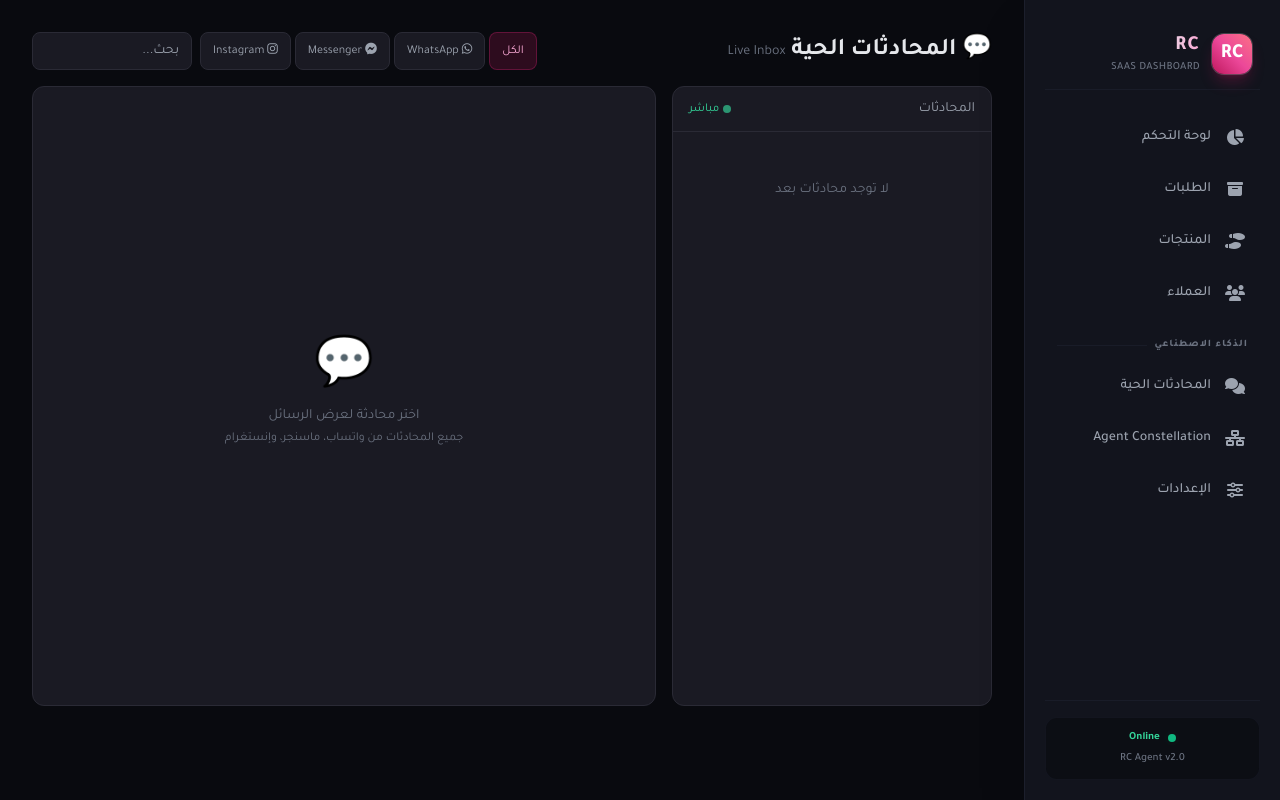
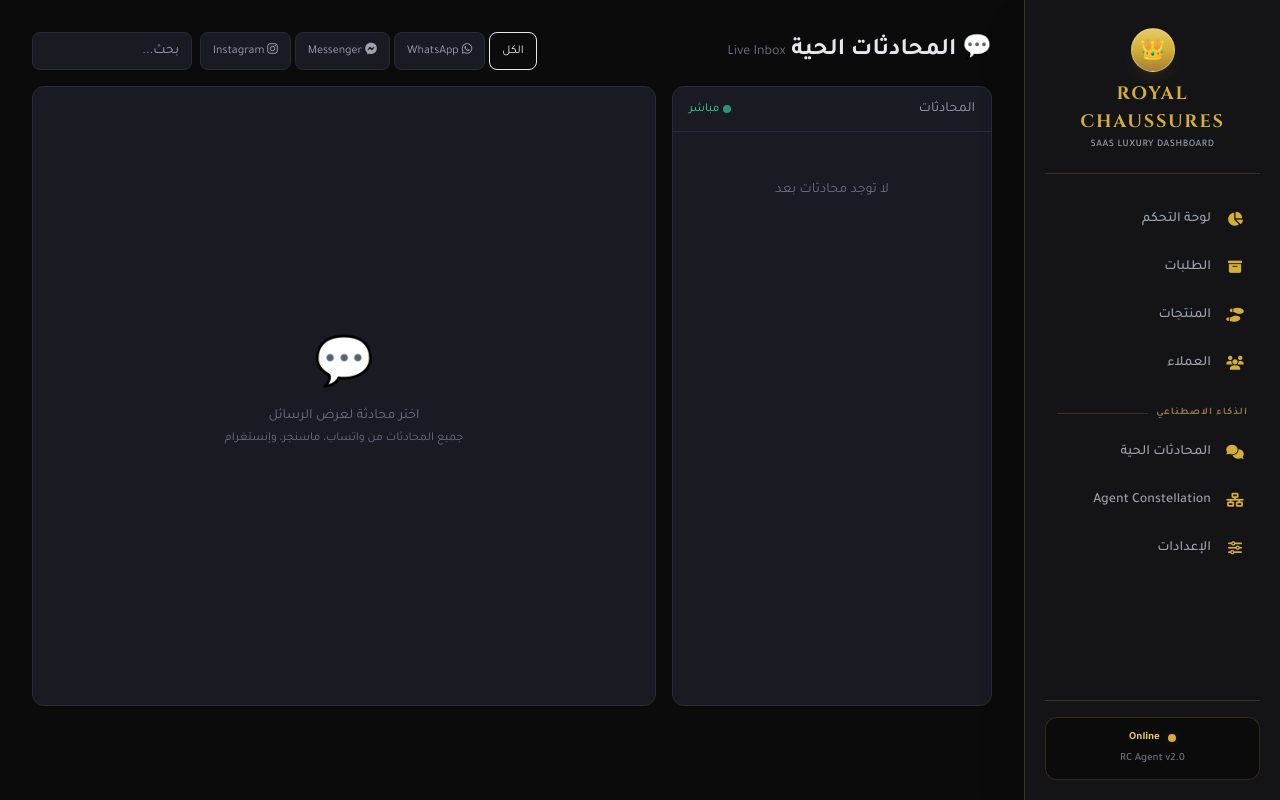
Before and after one commit to 040916073mustapha/royal-chaussures-server, a Flask app: page /dashboard/chat in a window 1280 px wide. Run offline with Flask 3, Linux system fonts and the light colour scheme; data that the repository does not hold is empty; some libraries are stand-ins or nearby versions.

Commit message:
Update dashboard_base.html

```diff
--- a/templates/dashboard_base.html
+++ b/templates/dashboard_base.html
@@ -3,38 +3,36 @@
 <head>
     <meta charset="UTF-8">
     <meta name="viewport" content="width=device-width, initial-scale=1.0">
-    <title>RC - Dashboard</title>
+    <title>RC - Royal Dashboard</title>
     <script src="https://cdn.tailwindcss.com"></script>
     <script defer src="https://cdn.jsdelivr.net/npm/alpinejs@3.x.x/dist/cdn.min.js"></script>
     <link rel="preconnect" href="https://fonts.googleapis.com">
     <link rel="preconnect" href="https://fonts.gstatic.com" crossorigin>
-    <link href="https://fonts.googleapis.com/css2?family=Plus+Jakarta+Sans:wght@400;500;600;700&family=Tajawal:wght@400;500;700;800&display=swap" rel="stylesheet">
+    <link href="https://fonts.googleapis.com/css2?family=Cinzel:wght@600;700;800&family=Tajawal:wght@400;500;700;800&display=swap" rel="stylesheet">
     <script>
         tailwind.config = {
             darkMode: "class",
             theme: {
                 extend: {
                     fontFamily: {
-                        sans: ['Tajawal', 'Plus Jakarta Sans', 'sans-serif'],
+                        sans: ['Tajawal', 'sans-serif'],
+                        serif: ['Cinzel', 'serif'],
                     },
                     colors: {
-                        royal: {
-                            50: "#fdf2f8",
-                            100: "#fce7f3",
-                            200: "#fbcfe8",
-                            300: "#f9a8d4",
-                            400: "#f472b6",
-                            500: "#db2777",
-                            600: "#be185d",
-                            700: "#9d174d",
-                            800: "#831843",
-                            900: "#500724"
+                        gold: {
+                            100: "#FDF8E2",
+                            200: "#F9EBB0",
+                            300: "#E6CA65",
+                            400: "#D4AF37",
+                            500: "#C5A059",
+                            600: "#A37F38",
+                            700: "#7E5F24",
                         },
-                        dark: {
-                            bg: "#090A0F",
-                            card: "#12141D",
-                            border: "#1E2230",
-                            hover: "#1A1D2B"
+                        luxury: {
+                            bg: "#0B0B0C",
+                            card: "#141416",
+                            border: "#26262A",
+                            hover: "#1D1D21"
                         }
                     }
                 }
@@ -44,80 +42,78 @@
     </script>
     <link rel="stylesheet" href="https://cdnjs.cloudflare.com/ajax/libs/font-awesome/6.5.2/css/all.min.css">
 </head>
-<body class="bg-dark-bg text-gray-200 font-sans antialiased selection:bg-royal-500 selection:text-white" x-data="app()">
+<body class="bg-luxury-bg text-gray-200 font-sans antialiased selection:bg-gold-500 selection:text-black" x-data="app()">
     <div class="flex h-screen overflow-hidden">
 
-        <!-- Sidebar -->
-        <aside class="w-64 bg-dark-card border-l border-dark-border/80 p-5 flex flex-col justify-between shadow-2xl relative z-20">
+        <!-- Luxury Sidebar -->
+        <aside class="w-64 bg-luxury-card border-l border-gold-500/20 p-5 flex flex-col justify-between shadow-2xl relative z-20">
             <div>
-                <!-- Brand Header -->
-                <div class="flex items-center gap-3 px-2 py-3 mb-6 border-b border-dark-border/60">
-                    <div class="w-10 h-10 rounded-xl bg-gradient-to-tr from-royal-600 via-pink-500 to-rose-400 flex items-center justify-center text-white font-black text-xl shadow-lg shadow-royal-600/30 ring-1 ring-white/20">
-                        RC
+                <!-- Royal Brand Header -->
+                <div class="flex flex-col items-center justify-center pt-2 pb-5 mb-6 border-b border-gold-500/20 text-center">
+                    <div class="w-11 h-11 rounded-full bg-gradient-to-b from-gold-300 via-gold-400 to-gold-600 flex items-center justify-center text-black font-serif font-black text-xl shadow-lg shadow-gold-500/10 border border-gold-200/40 mb-2">
+                        👑
                     </div>
-                    <div>
-                        <h1 class="text-xl font-extrabold tracking-wider bg-gradient-to-r from-white via-gray-200 to-royal-300 bg-clip-text text-transparent">
-                            RC
-                        </h1>
-                        <p class="text-[11px] font-medium text-gray-500 tracking-wide uppercase">SaaS Dashboard</p>
-                    </div>
+                    <h1 class="font-serif text-lg font-bold tracking-widest text-gold-400">
+                        ROYAL CHAUSSURES
+                    </h1>
+                    <p class="text-[10px] font-medium text-gray-400 tracking-wider uppercase mt-0.5">SaaS Luxury Dashboard</p>
                 </div>
 
                 <!-- Navigation Links -->
                 <nav class="space-y-1.5">
-                    <a href="/dashboard" class="flex items-center gap-3.5 px-3.5 py-2.5 rounded-xl font-medium text-sm transition-all duration-200 {{ 'bg-gradient-to-r from-royal-600/25 to-pink-600/10 text-royal-300 border border-royal-500/30 shadow-md shadow-royal-950/40' if active == 'dashboard' else 'text-gray-400 hover:bg-dark-hover hover:text-gray-100 border border-transparent' }}">
-                        <i class="fa-solid fa-chart-pie text-base w-5 text-center"></i>
+                    <a href="/dashboard" class="flex items-center gap-3.5 px-3.5 py-2.5 rounded-xl font-medium text-sm transition-all duration-200 {{ 'bg-gold-500/15 text-gold-300 border border-gold-500/40 shadow-sm' if active == 'dashboard' else 'text-gray-400 hover:bg-luxury-hover hover:text-gold-200 border border-transparent' }}">
+                        <i class="fa-solid fa-chart-pie text-sm w-5 text-center text-gold-400"></i>
                         <span>لوحة التحكم</span>
                     </a>
 
-                    <a href="/dashboard/orders" class="flex items-center gap-3.5 px-3.5 py-2.5 rounded-xl font-medium text-sm transition-all duration-200 {{ 'bg-gradient-to-r from-royal-600/25 to-pink-600/10 text-royal-300 border border-royal-500/30 shadow-md shadow-royal-950/40' if active == 'orders' else 'text-gray-400 hover:bg-dark-hover hover:text-gray-100 border border-transparent' }}">
-                        <i class="fa-solid fa-box-archive text-base w-5 text-center"></i>
+                    <a href="/dashboard/orders" class="flex items-center gap-3.5 px-3.5 py-2.5 rounded-xl font-medium text-sm transition-all duration-200 {{ 'bg-gold-500/15 text-gold-300 border border-gold-500/40 shadow-sm' if active == 'orders' else 'text-gray-400 hover:bg-luxury-hover hover:text-gold-200 border border-transparent' }}">
+                        <i class="fa-solid fa-box-archive text-sm w-5 text-center text-gold-400"></i>
                         <span>الطلبات</span>
                     </a>
 
-                    <a href="/dashboard/products" class="flex items-center gap-3.5 px-3.5 py-2.5 rounded-xl font-medium text-sm transition-all duration-200 {{ 'bg-gradient-to-r from-royal-600/25 to-pink-600/10 text-royal-300 border border-royal-500/30 shadow-md shadow-royal-950/40' if active == 'products' else 'text-gray-400 hover:bg-dark-hover hover:text-gray-100 border border-transparent' }}">
-                        <i class="fa-solid fa-shoe-prints text-base w-5 text-center"></i>
+                    <a href="/dashboard/products" class="flex items-center gap-3.5 px-3.5 py-2.5 rounded-xl font-medium text-sm transition-all duration-200 {{ 'bg-gold-500/15 text-gold-300 border border-gold-500/40 shadow-sm' if active == 'products' else 'text-gray-400 hover:bg-luxury-hover hover:text-gold-200 border border-transparent' }}">
+                        <i class="fa-solid fa-shoe-prints text-sm w-5 text-center text-gold-400"></i>
                         <span>المنتجات</span>
                     </a>
 
-                    <a href="/dashboard/clients" class="flex items-center gap-3.5 px-3.5 py-2.5 rounded-xl font-medium text-sm transition-all duration-200 {{ 'bg-gradient-to-r from-royal-600/25 to-pink-600/10 text-royal-300 border border-royal-500/30 shadow-md shadow-royal-950/40' if active == 'clients' else 'text-gray-400 hover:bg-dark-hover hover:text-gray-100 border border-transparent' }}">
-                        <i class="fa-solid fa-users text-base w-5 text-center"></i>
+                    <a href="/dashboard/clients" class="flex items-center gap-3.5 px-3.5 py-2.5 rounded-xl font-medium text-sm transition-all duration-200 {{ 'bg-gold-500/15 text-gold-300 border border-gold-500/40 shadow-sm' if active == 'clients' else 'text-gray-400 hover:bg-luxury-hover hover:text-gold-200 border border-transparent' }}">
+                        <i class="fa-solid fa-users text-sm w-5 text-center text-gold-400"></i>
                         <span>العملاء</span>
                     </a>
 
                     <div class="pt-4 pb-1">
-                        <div class="text-[10px] uppercase font-extrabold text-gray-500 px-3 tracking-widest flex items-center gap-2">
+                        <div class="text-[10px] uppercase font-bold text-gold-500/70 px-3 tracking-widest flex items-center gap-2">
                             <span>الذكاء الاصطناعي</span>
-                            <div class="h-[1px] flex-1 bg-dark-border/60"></div>
+                            <div class="h-[1px] flex-1 bg-gold-500/20"></div>
                         </div>
                     </div>
 
-                    <a href="/dashboard/chat" class="flex items-center gap-3.5 px-3.5 py-2.5 rounded-xl font-medium text-sm transition-all duration-200 {{ 'bg-gradient-to-r from-royal-600/25 to-pink-600/10 text-royal-300 border border-royal-500/30 shadow-md shadow-royal-950/40' if active == 'chat' else 'text-gray-400 hover:bg-dark-hover hover:text-gray-100 border border-transparent' }}">
-                        <i class="fa-solid fa-comments text-base w-5 text-center"></i>
+                    <a href="/dashboard/chat" class="flex items-center gap-3.5 px-3.5 py-2.5 rounded-xl font-medium text-sm transition-all duration-200 {{ 'bg-gold-500/15 text-gold-300 border border-gold-500/40 shadow-sm' if active == 'chat' else 'text-gray-400 hover:bg-luxury-hover hover:text-gold-200 border border-transparent' }}">
+                        <i class="fa-solid fa-comments text-sm w-5 text-center text-gold-400"></i>
                         <span>المحادثات الحية</span>
                     </a>
 
-                    <a href="/dashboard/constellation" class="flex items-center gap-3.5 px-3.5 py-2.5 rounded-xl font-medium text-sm transition-all duration-200 {{ 'bg-gradient-to-r from-royal-600/25 to-pink-600/10 text-royal-300 border border-royal-500/30 shadow-md shadow-royal-950/40' if active == 'constellation' else 'text-gray-400 hover:bg-dark-hover hover:text-gray-100 border border-transparent' }}">
-                        <i class="fa-solid fa-network-wired text-base w-5 text-center"></i>
+                    <a href="/dashboard/constellation" class="flex items-center gap-3.5 px-3.5 py-2.5 rounded-xl font-medium text-sm transition-all duration-200 {{ 'bg-gold-500/15 text-gold-300 border border-gold-500/40 shadow-sm' if active == 'constellation' else 'text-gray-400 hover:bg-luxury-hover hover:text-gold-200 border border-transparent' }}">
+                        <i class="fa-solid fa-network-wired text-sm w-5 text-center text-gold-400"></i>
                         <span>Agent Constellation</span>
                     </a>
 
-                    <a href="/dashboard/settings" class="flex items-center gap-3.5 px-3.5 py-2.5 rounded-xl font-medium text-sm transition-all duration-200 {{ 'bg-gradient-to-r from-royal-600/25 to-pink-600/10 text-royal-300 border border-royal-500/30 shadow-md shadow-royal-950/40' if active == 'settings' else 'text-gray-400 hover:bg-dark-hover hover:text-gray-100 border border-transparent' }}">
-                        <i class="fa-solid fa-sliders text-base w-5 text-center"></i>
+                    <a href="/dashboard/settings" class="flex items-center gap-3.5 px-3.5 py-2.5 rounded-xl font-medium text-sm transition-all duration-200 {{ 'bg-gold-500/15 text-gold-300 border border-gold-500/40 shadow-sm' if active == 'settings' else 'text-gray-400 hover:bg-luxury-hover hover:text-gold-200 border border-transparent' }}">
+                        <i class="fa-solid fa-sliders text-sm w-5 text-center text-gold-400"></i>
                         <span>الإعدادات</span>
                     </a>
                 </nav>
             </div>
 
             <!-- Footer Info -->
-            <div class="pt-4 border-t border-dark-border/60">
-                <div class="bg-dark-bg/60 p-3 rounded-xl border border-dark-border/40 text-center">
+            <div class="pt-4 border-t border-gold-500/20">
+                <div class="bg-luxury-bg p-3 rounded-xl border border-gold-500/20 text-center">
                     <div class="flex items-center justify-center gap-2 mb-1">
                         <span class="relative flex h-2 w-2">
-                          <span class="animate-ping absolute inline-flex h-full w-full rounded-full bg-emerald-400 opacity-75"></span>
-                          <span class="relative inline-flex rounded-full h-2 w-2 bg-emerald-500"></span>
+                          <span class="animate-ping absolute inline-flex h-full w-full rounded-full bg-gold-400 opacity-75"></span>
+                          <span class="relative inline-flex rounded-full h-2 w-2 bg-gold-400"></span>
                         </span>
-                        <span id="serverUrl" class="text-[11px] font-semibold text-emerald-400">Online</span>
+                        <span id="serverUrl" class="text-[11px] font-semibold text-gold-300">Online</span>
                     </div>
                     <p class="text-[11px] font-medium text-gray-500">RC Agent v2.0</p>
                 </div>
@@ -125,7 +121,7 @@
         </aside>
 
         <!-- Main Content Area -->
-        <main class="flex-1 overflow-y-auto p-8 bg-dark-bg relative">
+        <main class="flex-1 overflow-y-auto p-8 bg-luxury-bg relative">
             {% block content %}{% endblock %}
         </main>
 
```
